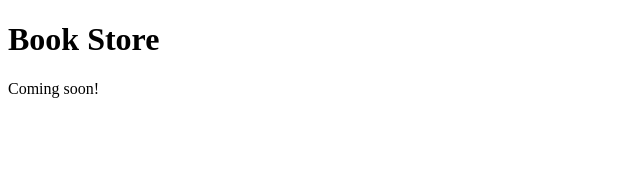
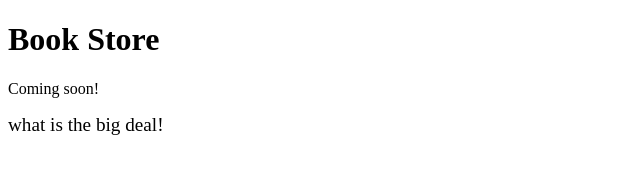
Before and after one commit to shahariarahmedx42/my-first-github-ripo, a plain HTML site: page index.html in a window 1280 px wide. Shown: the whole page, without its empty margins (0-640 px from the left). Drawn offline with Linux system fonts and the light colour scheme.

Commit message:
add what was that

```diff
--- a/index.html
+++ b/index.html
@@ -8,5 +8,6 @@
 <body>
     <h1>Book Store</h1>
     <p>Coming soon!</p>
+    <big>what is the big deal!</big>
 </body>
 </html>
```
